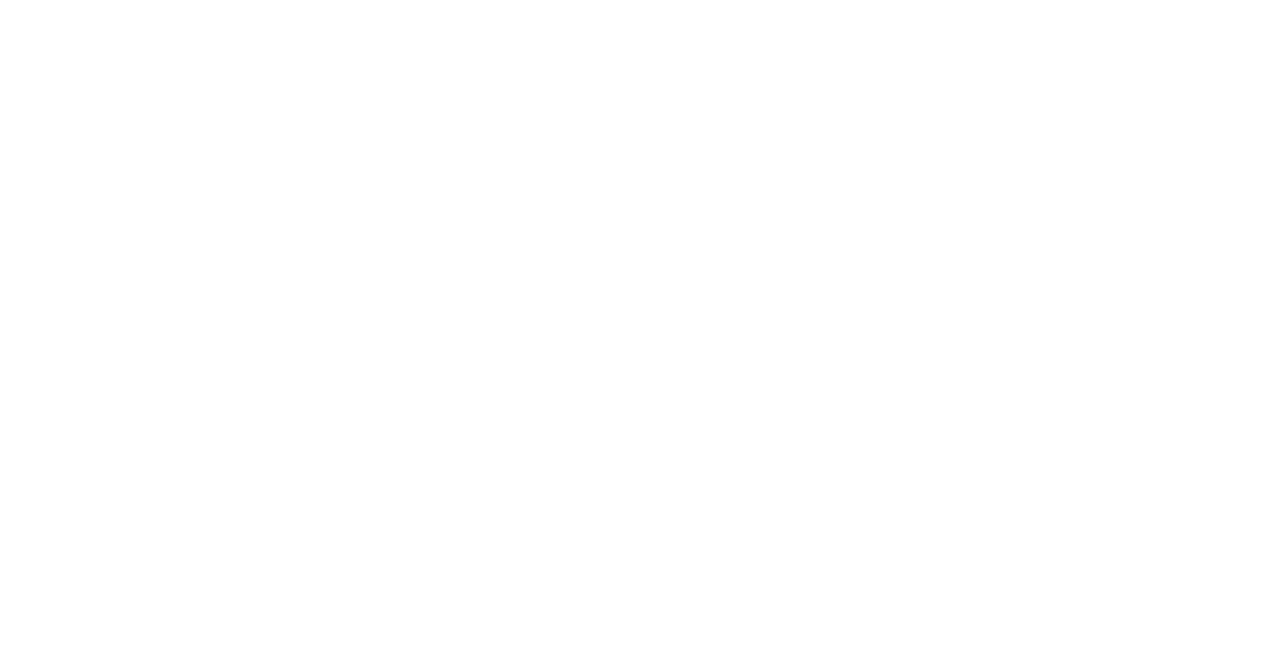
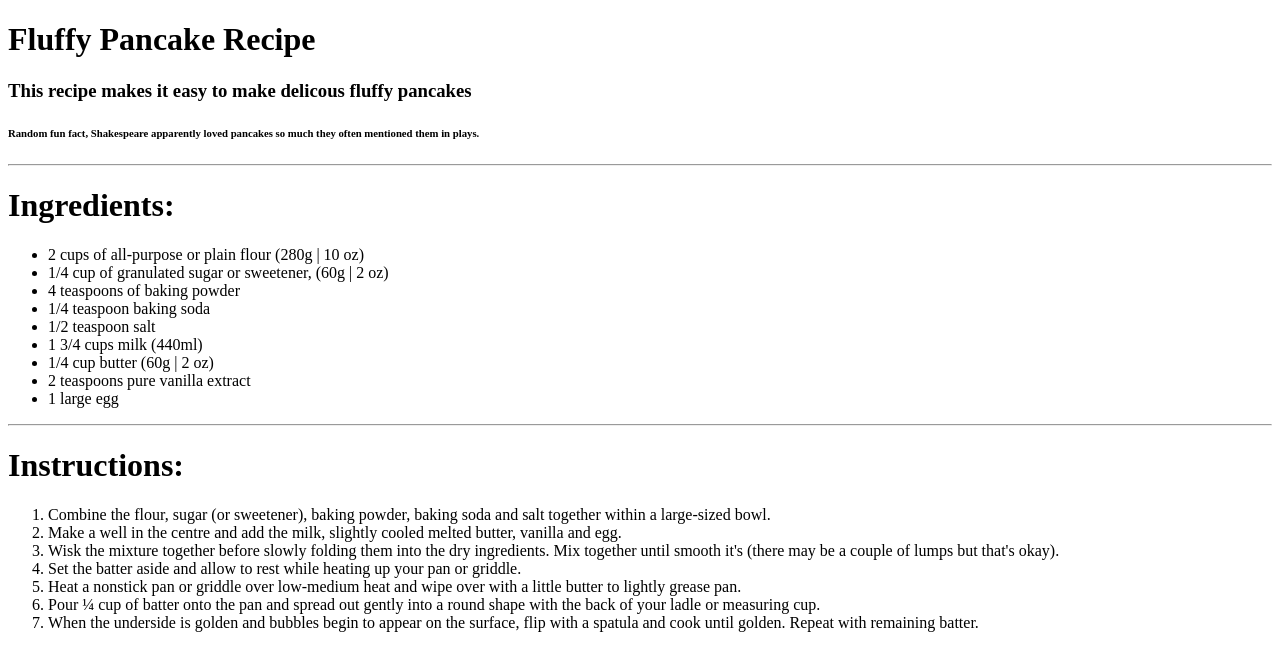
Before and after one commit to dakotarobot213/Recipe-Guide-Project, a plain HTML site: page index.html in a window 1280 px wide. Drawn offline with Linux system fonts and the light colour scheme.

Commit message:
Added Favicon, a picture of pancakes for OpenGraph, and fully tweaked and finished index.html

```diff
--- a/index.html
+++ b/index.html
@@ -1,16 +1,86 @@
 <!DOCTYPE html>
 <html lang="en">
 	<head>
-		<meta property="" />
-		<meta property="og:image" content="URL to an image" />
-		<meta property="og:description" content="Recipe for pancakes" />
-		<meta property="og:title" content="How to make pancakes" />
-
+		<!--Authors (uninformed and contributers)-->
+		<meta name="author" content="Dakota Adams" />
+		<meta name="author" content="Karina from Cafe Delites" />
+		<!--Site configuration-->
 		<meta charset="UTF-8" />
 		<meta http-equiv="X-UA-Compatible" content="IE=edge" />
 		<meta name="viewport" content="width=device-width, initial-scale=1.0" />
-		<link rel="stylesheet" href="./stylesheet.css" />
+		<link rel="icon" type="images/pancake-icon" href="./images/pancake.ico" />
+		<meta property="og:image" content="./images/pancakes.jpeg" />
+		<!--Site info-->
 		<title>How to make Pancakes</title>
+		<meta property="og:title" content="How to make pancakes" />
+		<meta
+			property="description"
+			content="Just a barebones site with a recipe for pancakes"
+		/>
+		<meta
+			property="og:description"
+			content="A list demonstration site with a recipe for pancakes"
+		/>
+		<meta name="keywords" content="HTML, Pancakes, Demonstration" />
 	</head>
-	<body></body>
+	<body>
+		<h1>Fluffy Pancake Recipe</h1>
+
+		<h3>This recipe makes it easy to make delicous fluffy pancakes</h3>
+
+		<h6>
+			Random fun fact, Shakespeare apparently loved pancakes so much they often
+			mentioned them in plays.
+		</h6>
+
+		<hr />
+
+		<h1>Ingredients:</h1>
+		<ul>
+			<li>2 cups of all-purpose or plain flour (280g | 10 oz)</li>
+			<li>1/4 cup of granulated sugar or sweetener, (60g | 2 oz)</li>
+			<li>4 teaspoons of baking powder</li>
+			<li>1/4 teaspoon baking soda</li>
+			<li>1/2 teaspoon salt</li>
+			<li>1 3/4 cups milk (440ml)</li>
+			<li>1/4 cup butter (60g | 2 oz)</li>
+			<li>2 teaspoons pure vanilla extract</li>
+			<li>1 large egg</li>
+		</ul>
+
+		<hr />
+
+		<h1>Instructions:</h1>
+		<ol>
+			<li>
+				Combine the flour, sugar (or sweetener), baking powder, baking soda and
+				salt together within a large-sized bowl.
+			</li>
+			<li>
+				Make a well in the centre and add the milk, slightly cooled melted
+				butter, vanilla and egg.
+			</li>
+			<li>
+				Wisk the mixture together before slowly folding them into the dry
+				ingredients. Mix together until smooth it's (there may be a couple of
+				lumps but that's okay).
+			</li>
+			<li>
+				Set the batter aside and allow to rest while heating up your pan or
+				griddle.
+			</li>
+			<li>
+				Heat a nonstick pan or griddle over low-medium heat and wipe over with a
+				little butter to lightly grease pan.
+			</li>
+			<li>
+				Pour ¼ cup of batter onto the pan and spread out gently into a round
+				shape with the back of your ladle or measuring cup.
+			</li>
+			<li>
+				When the underside is golden and bubbles begin to appear on the surface,
+				flip with a spatula and cook until golden. Repeat with remaining batter.
+			</li>
+		</ol>
+	</body>
 </html>
```
Also changed, not shown: images/pancakes.ico (added), images/pancakes.jpeg (added).
